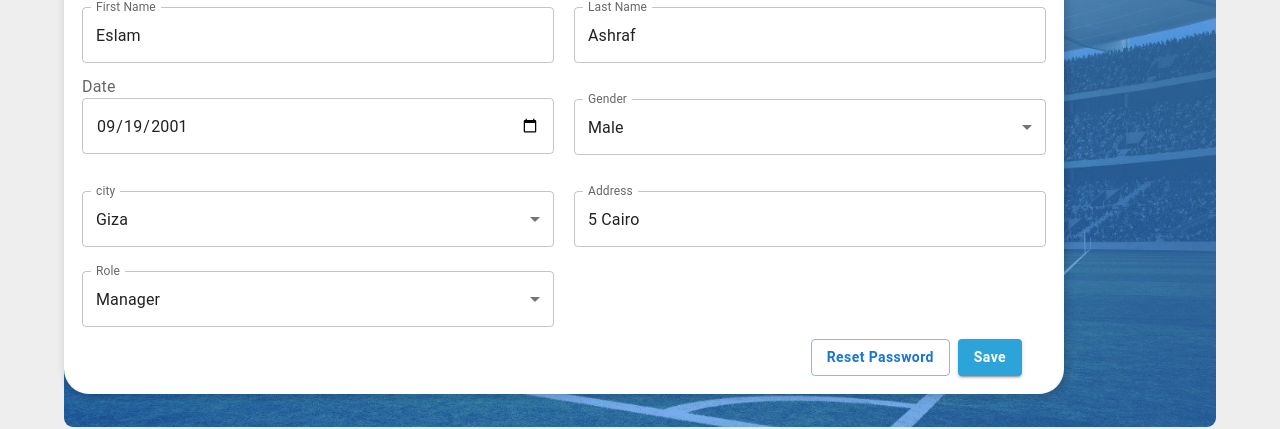
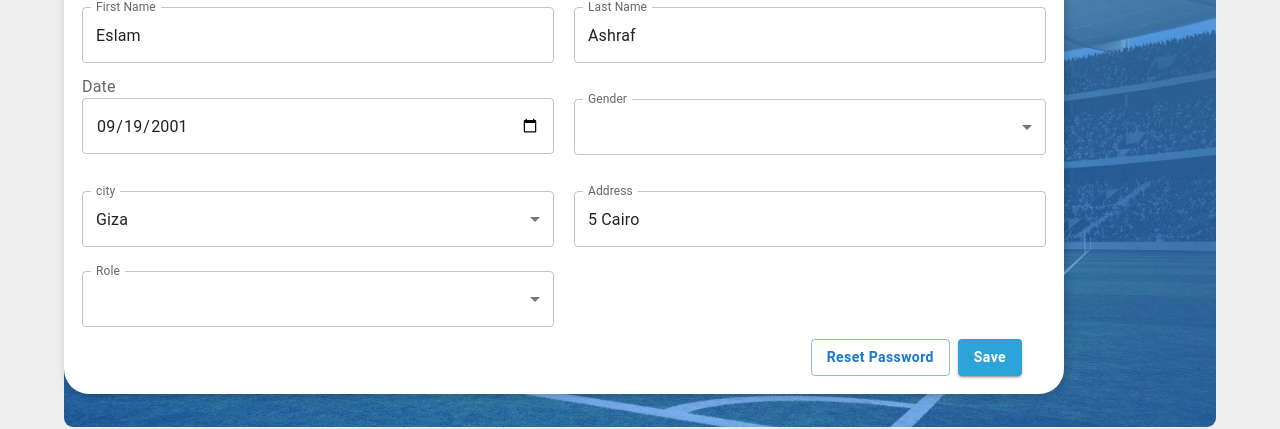
Before and after one commit to BeshoyMorad/EPL-Match-Reservation, a Next.js app: page /profile in a window 1280 px wide. Shown: the part 258-687 px from the top of the page. Built offline with nearby package versions, Linux system fonts and the light colour scheme.

Commit message:
merge Sign UP

```diff
--- a/Database/profile.js
+++ b/Database/profile.js
@@ -1,20 +1,20 @@
 export const optionsRole = [
   {
     id: 1,
-    name: "Manager",
+    name: "manager",
   },
   {
     id: 2,
-    name: "Fan",
+    name: "fan",
   },
 ];
 export const optionsGender = [
   {
     id: 1,
-    name: "Male",
+    name: "male",
   },
   {
     id: 2,
-    name: "Female",
+    name: "female",
   },
 ];
--- a/app/signup/page.tsx
+++ b/app/signup/page.tsx
@@ -4,47 +4,20 @@ import { InputLabel, MenuItem, TextField } from "@mui/material";
 import { Container } from "@mui/material";
 import React, { useState } from "react";
 import { signUpSchema } from "@/schemas/signUp";
-import { useFormik } from "formik";
+import {  useFormik } from "formik";
 import PersonAddAlt1Icon from "@mui/icons-material/PersonAddAlt1";
 import cities from "@/Database/City";
+import instance from "@/services/instance"
+import {optionsRole,optionsGender} from "@/Database/profile";
+import { useRouter } from "next/navigation";
+import UserSignUp from '@/modules/ISignUp'
 
-interface UserSignUp {
-  email: string;
-  userName: string;
-  password: string;
-  confirmPassword: string;
-  role: string;
-  firstName: string;
-  lastName: string;
-  address: string | null;
-  birthDate: Date | null;
-  gender: string;
-  city: string;
-}
 export default function SignUp() {
-  const optionsRole = [
-    {
-      id: 1,
-      name: "Manager",
-    },
-    {
-      id: 2,
-      name: "Fan",
-    },
-  ];
-  const optionsGender = [
-    {
-      id: 1,
-      name: "Male",
-    },
-    {
-      id: 2,
-      name: "Female",
-    },
-  ];
-
+  const router = useRouter();
+  const [error, setError] = useState(false);
+  const  [errorMessage, setErrorMessage] = useState("");
   let userSignUp: UserSignUp = {
-    userName: "",
+    username: "",
     password: "",
     role: "",
     confirmPassword: "",
@@ -57,21 +30,25 @@ export default function SignUp() {
     email: "",
   };
 
-  const [waiting, setWaiting] = useState(false);
 
   const formik = useFormik({
     initialValues: userSignUp,
     validationSchema: signUpSchema,
     async onSubmit(values) {
-      try {
-        setWaiting(true);
-        console.log(values);
-        // Add your asynchronous logic here (e.g., API calls, etc.)
-        setWaiting(false);
-      } catch (error) {
-        console.error("Error during form submission:", error);
-        setWaiting(false);
-      }
+      const data = values;
+      data.gender = data.gender.toLowerCase();
+      data.role = data.role.toLowerCase();
+      await instance
+        .post("/signup", data)
+        .then((response) => {
+          console.log(response);
+          router.push("/signin");
+        })
+        .catch((error) => {
+          console.log(error);
+          setError(true);
+          setErrorMessage(error.response.data.error);
+        });
     },
   });
   let formattedBirthDate = "";
@@ -103,12 +80,12 @@ export default function SignUp() {
           <TextField
             fullWidth
             label="User Name"
-            id="userName"
-            name="userName"
-            value={formik.values.userName}
+            id="username"
+            name="username"
+            value={formik.values.username}
             onChange={formik.handleChange}
-            error={formik.touched.userName && Boolean(formik.errors.userName)}
-            helperText={formik.touched.userName && formik.errors.userName}
+            error={formik.touched.username && Boolean(formik.errors.username)}
+            helperText={formik.touched.username && formik.errors.username}
           />
           <TextField
             fullWidth
@@ -267,6 +244,15 @@ export default function SignUp() {
             </MenuItem>
           ))}
         </TextField>
+        {error
+          &&
+          <div
+            className="flex justify-center items-start gap-5 mt-3"
+            style={{ color: "red"}}
+          >
+            {errorMessage}
+          </div>
+        }
         <div className="flex gap-2  items-center justify-center py-3">
           <label>Do you have an account?</label>
           <Button
--- /dev/null
+++ b/modules/ISignUp.ts
@@ -0,0 +1,13 @@
+export default  interface UserSignUp {
+  email: string;
+  username: string;
+  password: string;
+  confirmPassword: string;
+  role: string;
+  firstName: string;
+  lastName: string;
+  address: string | null;
+  birthDate: Date | null;
+  gender: string;
+  city: string;
+}
--- a/package.json
+++ b/package.json
@@ -21,10 +21,11 @@
     "dayjs": "^1.11.10",
     "formik": "^2.4.5",
     "moment": "^2.29.4",
-    "next": "13.5.6",
+    "next": "^13.5.6",
     "react": "^18",
     "react-datepicker": "^4.24.0",
     "react-dom": "^18",
+    "react-router-dom": "^6.21.1",
     "yup": "^1.3.2"
   },
   "devDependencies": {
--- a/schemas/signUp.ts
+++ b/schemas/signUp.ts
@@ -2,7 +2,7 @@ import * as yup from "yup";
 
 export const signUpSchema = yup.object().shape({
   email: yup.string().email("Invalid email").required("Email is required"),
-  userName: yup.string().required("UserName is required"),
+  username: yup.string().required("User Name is required"),
   firstName: yup.string().required("FirstName is required"),
   lastName: yup.string().required("LastName is required"),
   password: yup
```
Also changed, not shown: 2 other files (tests, documents, lock files or other folders).
